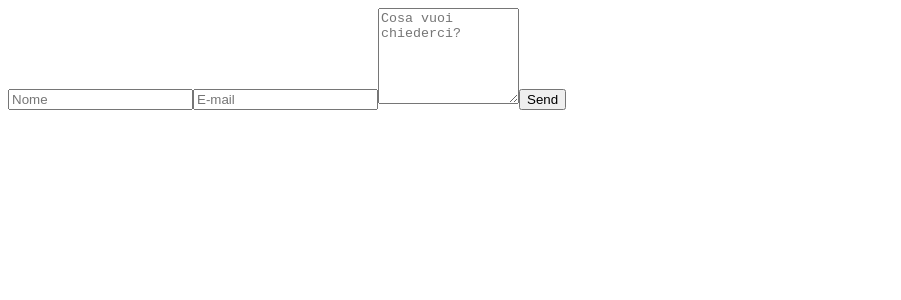
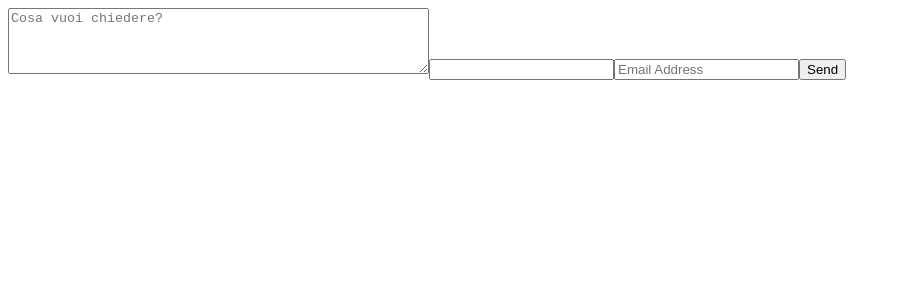
Before and after one commit to FrancescoIp/HimerAzione, a Next.js app: page /contact in a window 1280 px wide. Shown: the top 300 px of the page, without its empty margins (0-901 px from the left). Built offline with nearby package versions, Linux system fonts and the light colour scheme.

Commit message:
cleaning code in contact.js

```diff
--- a/pages/contact.js
+++ b/pages/contact.js
@@ -6,13 +6,7 @@ export default function Contact() {
 
     return (
         <div className='container'>
-            <form action="https://formsubmit.co/ipp.francesco@gmail.com" method="POST">
-                <input type="hidden" name="_subject" value="New submission!" />
-                <input type="text" name="name" required placeholder='Nome' />
-                <input type="email" name="email" required placeholder='E-mail' />
-                <textarea type="text" name="testo" required placeholder='Cosa vuoi chiederci?' cols={15} rows={6}></textarea>
-                <button type="submit">Send</button>
-            </form>
+            <ContactForm/>
         </div>
     )
 
```
